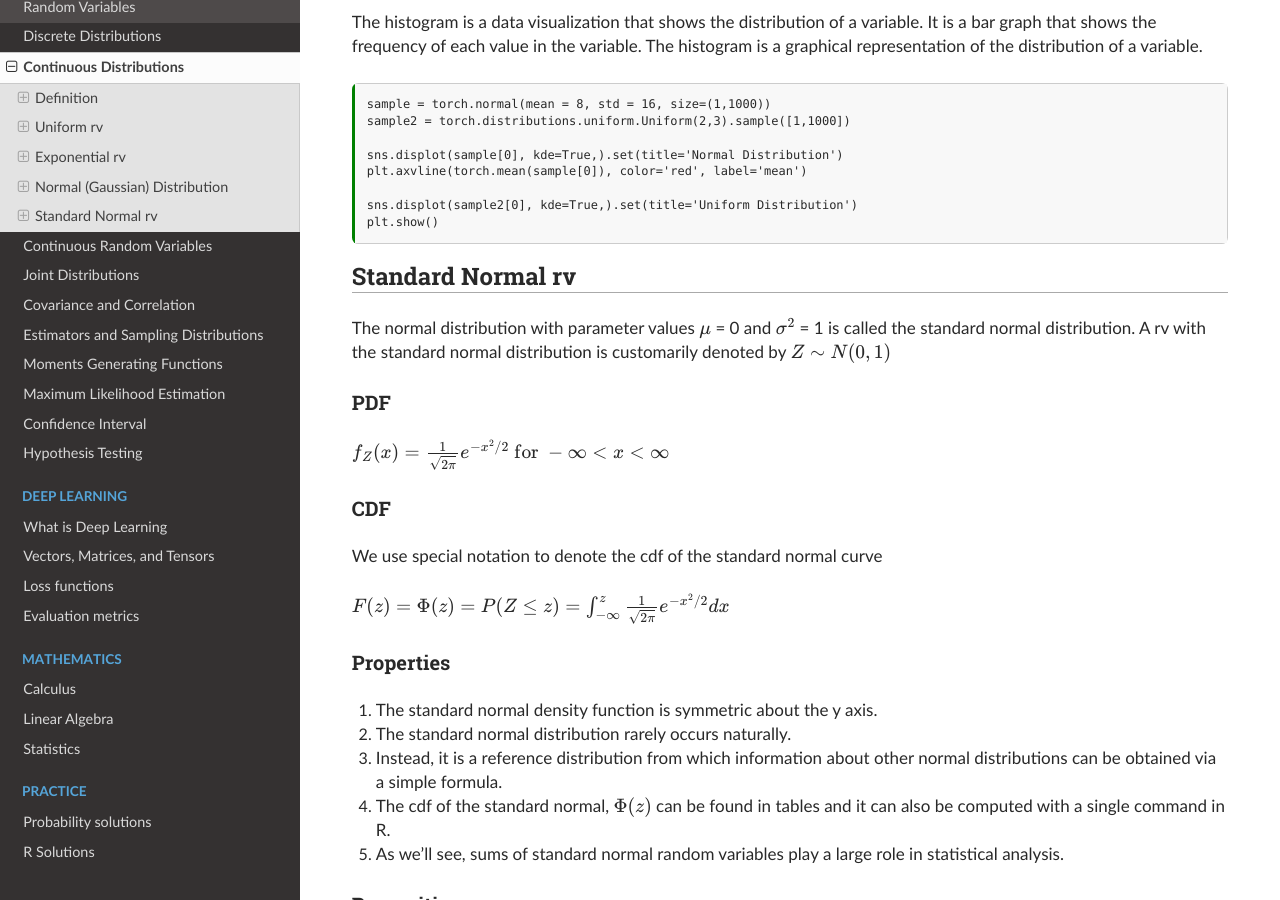
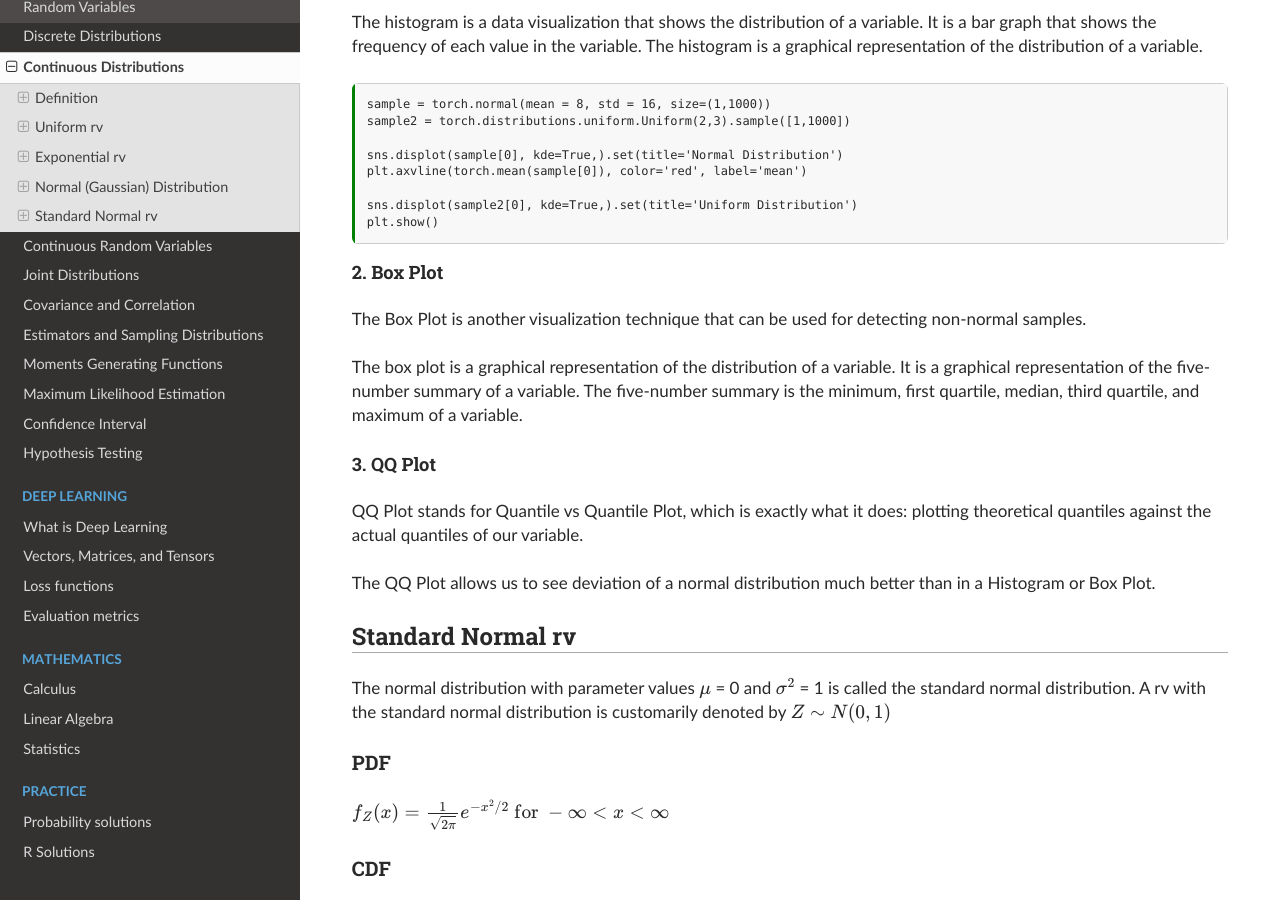
Before and after one commit to akkefa/ml-notes, a Sphinx documentation site: the page built from docs/probability/continuous_distributions.md, in a window 1280 px wide and 900 px high, scrolled down 8287 px. Built offline with Sphinx 7.4.7 and the Read the Docs theme 2.0.0, drawn with Linux system fonts in a browser that asks for light colours.

Commit message:
new changes

````diff
--- a/docs/probability/continuous_distributions.md
+++ b/docs/probability/continuous_distributions.md
@@ -301,6 +301,19 @@ plt.show()
 
 ```
 
+#### 2. Box Plot
+The Box Plot is another visualization technique that can be used for detecting non-normal samples.
+
+The box plot is a graphical representation of the distribution of a variable.  It is a graphical representation of
+the five-number summary of a variable.  The five-number summary is the minimum, first quartile, median, third quartile,
+and maximum of a variable.
+
+#### 3. QQ Plot
+QQ Plot stands for Quantile vs Quantile Plot, which is exactly what it does: plotting theoretical quantiles against the
+actual quantiles of our variable.
+
+The QQ Plot allows us to see deviation of a normal distribution much better than in a Histogram or Box Plot.
+
 ## Standard Normal rv
 
 The normal distribution with parameter values $\mu$ = 0 and $\sigma^2$ = 1 is called the standard normal
````
